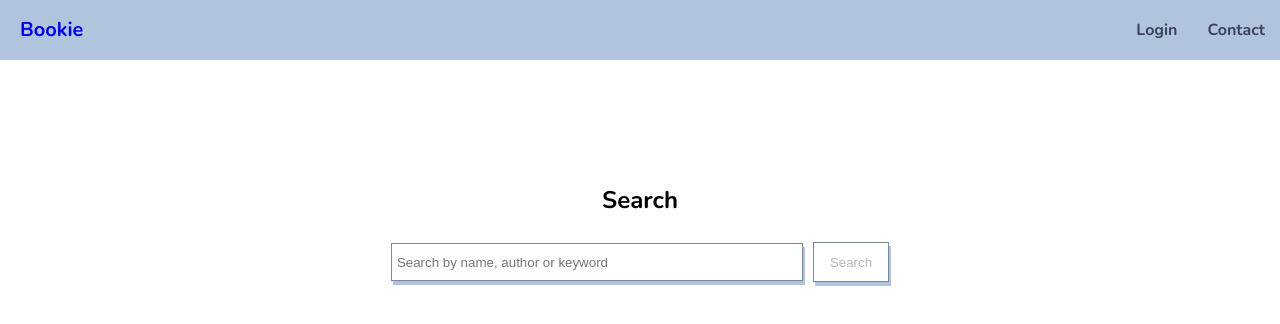
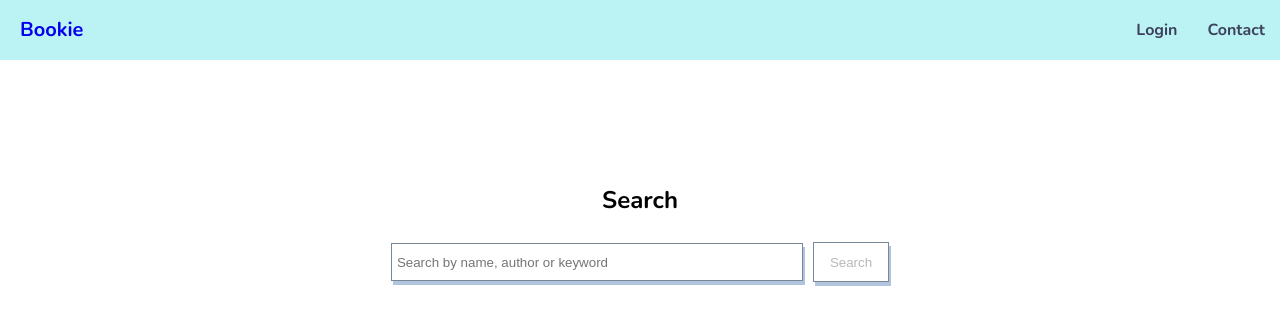
Before and after one commit to effzedwhy/books-app, a React (Create React App) app: page / in a window 1280 px wide. Shown: the top 324 px of the page. Built offline with nearby package versions, Linux system fonts and the light colour scheme.

Commit message:
fix: styling changes

```diff
--- a/src/Components/SearchForm.js
+++ b/src/Components/SearchForm.js
@@ -16,7 +16,6 @@ const SearchForm = ({ setBookData }) => {
     if (userInput !== '') {
       console.log('calling book search API')
       callAPI(userInput).then(result => {
-        console.log('result', result)
         setBookData(result)
         setUserInput('')
       })
--- a/src/Components/UI/Books/Book/Book.js
+++ b/src/Components/UI/Books/Book/Book.js
@@ -5,6 +5,7 @@ import Image from './Image'
 
 const Book = ({ book }) => {
   // const [showDetail, setShowDetail] = useState(false)
+  console.log(book);
   const title = book.volumeInfo.title
   const subtitle = book.volumeInfo?.subtitle
   const textSnippet = book.searchInfo?.textSnippet
--- a/src/Components/UI/Books/Book/Book.module.css
+++ b/src/Components/UI/Books/Book/Book.module.css
@@ -1,11 +1,11 @@
 .bookLayout {
-  border: 1px solid lightgray;
+  /* border: 1px solid lightgray; */
   padding: 16px 16px;
   margin: 16px;
   width: 300px;
   height: 300px;
   word-wrap: break-word;
-  box-shadow: 2px 4px lightsteelblue;
+  box-shadow: rgb(0 0 0 / 50%) 2px 2px 10px -4px;
 }
 .bookLayout h2 {
   font-weight: bold;
@@ -30,8 +30,8 @@
 
 .titleDiv {
   border-bottom: 1px solid lightgray;
-  background-color: lightsteelblue;
-  color: white;
+  background-color: #bbf3f4;
+  color: black;
   padding: 8px;
   margin-bottom: 10px;
 }
--- a/src/Components/UI/Header.module.css
+++ b/src/Components/UI/Header.module.css
@@ -1,7 +1,8 @@
 nav {
   width: 100vw;
+  max-width: 100%;
   height: 60px;
-  background-color: lightsteelblue;
+  background-color: #bbf3f4;
   display: flex;
   flex-direction: row;
   align-items: center;
```
